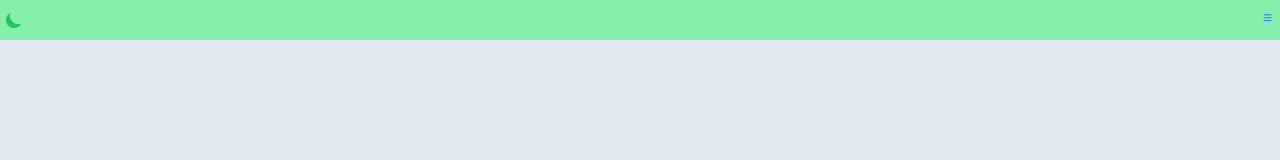
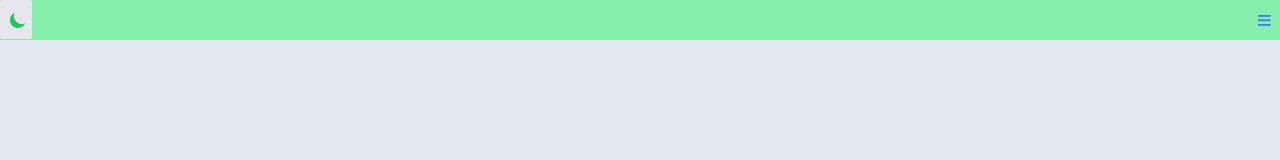
Before and after one commit to gaziraihan1/gazipara, a website: page index.html in a window 1280 px wide. Drawn offline with Linux system fonts and the light colour scheme.

Commit message:
navbar modified

```diff
--- a/index.html
+++ b/index.html
@@ -9,11 +9,12 @@
 <body class="bg-slate-200 dark:bg-gray-700">
     <header class="bg-green-300 relative h-10 dark:bg-gray-600">
         <div class="flex flex-row w-full justify-between">
-            <button id="theme-toggle" type="button" class="mt-1.5 ml-1 text-green-500 dark:text-gray-400 hover:bg-gray-200 dark:hover:bg-red-700 focus:outline-none focus:ring-2 focus:ring-gray-400 dark:focus:ring-gray-700  rounded-sm text-sm p-1">
+            <button id="theme-toggle" type="button" class="
+             pl-2 text-green-500 dark:text-gray-400 hover:bg-gray-200 dark:hover:bg-red-700 focus:outline-none focus:ring-2 focus:ring-gray-400 dark:focus:ring-gray-700  rounded-sm text-sm p-1">
                 <svg id="theme-toggle-dark-icon" class="hidden w-5 h-5" fill="currentColor" viewBox="0 0 20 20" xmlns="http://www.w3.org/2000/svg"><path d="M17.293 13.293A8 8 0 016.707 2.707a8.001 8.001 0 1010.586 10.586z"></path></svg>
                 <svg id="theme-toggle-light-icon" class="hidden w-5 h-5" fill="currentColor" viewBox="0 0 20 20" xmlns="http://www.w3.org/2000/svg"><path d="M10 2a1 1 0 011 1v1a1 1 0 11-2 0V3a1 1 0 011-1zm4 8a4 4 0 11-8 0 4 4 0 018 0zm-.464 4.95l.707.707a1 1 0 001.414-1.414l-.707-.707a1 1 0 00-1.414 1.414zm2.12-10.607a1 1 0 010 1.414l-.706.707a1 1 0 11-1.414-1.414l.707-.707a1 1 0 011.414 0zM17 11a1 1 0 100-2h-1a1 1 0 100 2h1zm-7 4a1 1 0 011 1v1a1 1 0 11-2 0v-1a1 1 0 011-1zM5.05 6.464A1 1 0 106.465 5.05l-.708-.707a1 1 0 00-1.414 1.414l.707.707zm1.414 8.486l-.707.707a1 1 0 01-1.414-1.414l.707-.707a1 1 0 011.414 1.414zM4 11a1 1 0 100-2H3a1 1 0 000 2h1z" fill-rule="evenodd" clip-rule="evenodd"></path></svg>
             </button>
-            <button id="menuBtn" class=" text-end text-3xl mr-2 text-blue-500">&equiv;</button>
+            <button id="menuBtn" class=" text-end text-[26px] mr-2 text-blue-500">&equiv;</button>
         </div>
             <ul id="mainMenu" class="hidden absolute w-full text-center top-10 left-0">
                 <li class="head">
```
Also changed, not shown: src/output.css.
